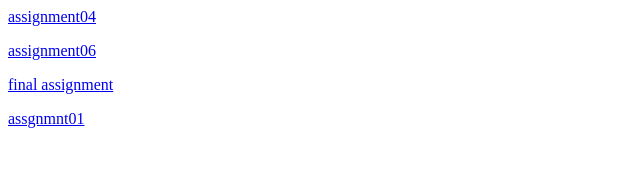
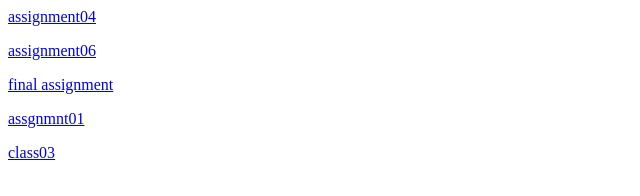
Before and after one commit to JulideT/JulideT.github.io, a plain HTML site: page index.html in a window 1280 px wide. Shown: the full height of the page, 0-640 px from the left. Drawn offline with Linux system fonts and the light colour scheme.

Commit message:
added link to class03

```diff
--- a/index.html
+++ b/index.html
@@ -7,6 +7,7 @@
     <p><a href="assignment06/">assignment06</a></p>
     <p><a href="final_assignment/">final assignment</a></p>
     <p><a href="assgnmnt01/">assgnmnt01</a></p>
+    <p><a href="class03/">class03</a></p>
 
   </body>
 </html>
```
